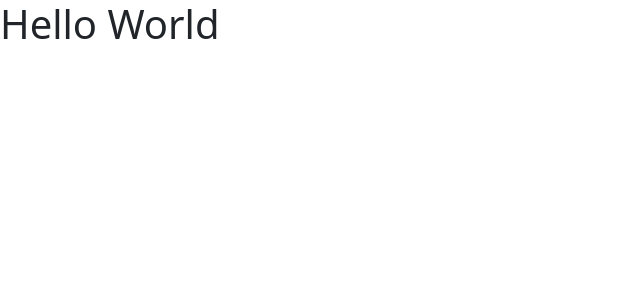
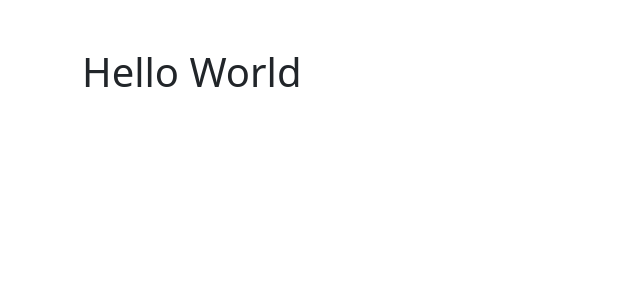
Before and after one commit to fi-ya/react-suspense-data-fetching, a React (Create React App) app: page / in a window 1280 px wide. Shown: the top 300 px of the page, without its empty margins (0-640 px from the left). Built offline with nearby package versions, Linux system fonts and the light colour scheme.

Commit message:
Add bootstrap styling

```diff
--- a/src/App.js
+++ b/src/App.js
@@ -2,7 +2,7 @@ import './App.css';
 
 function App() {
   return (
-    <div className="">
+    <div className="container my-5">
       <h1>Hello World</h1>
     </div>
   );
```
